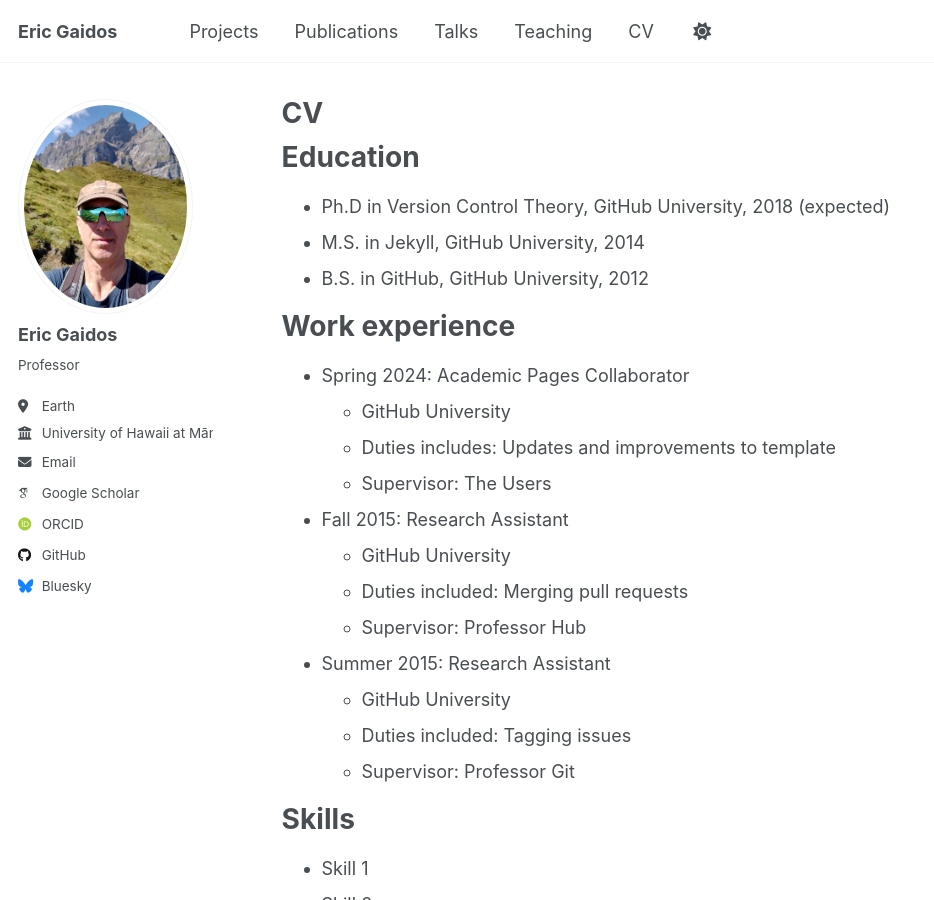
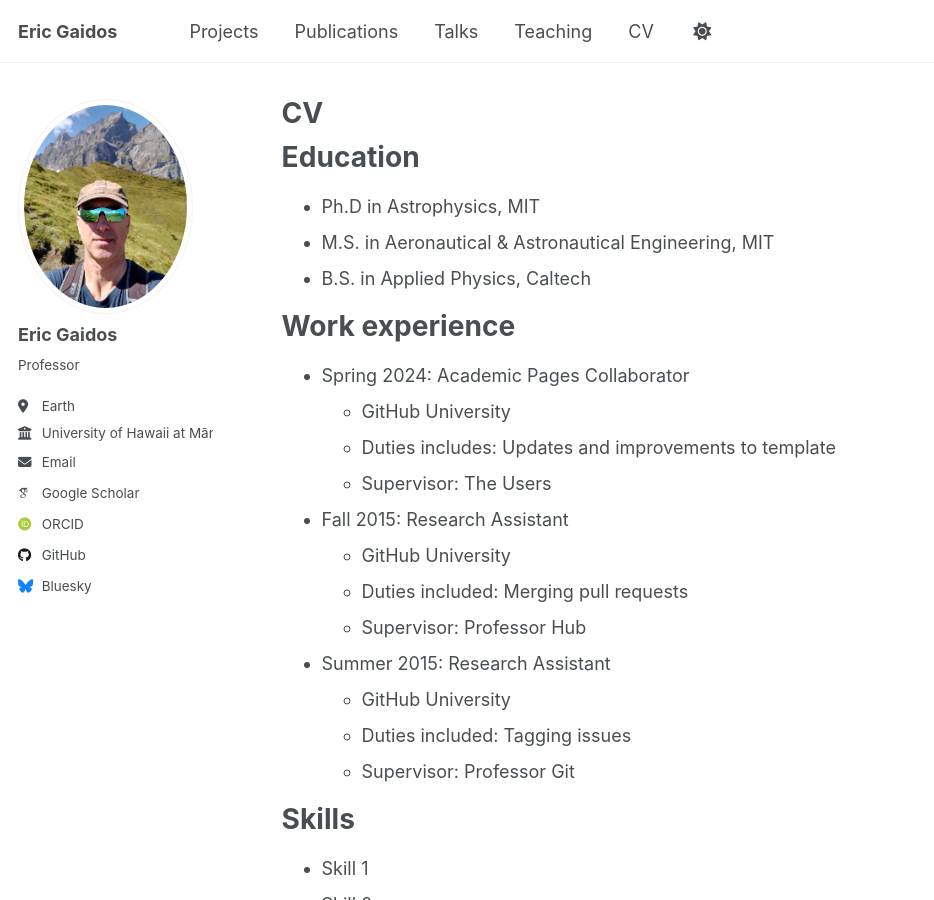
Before and after one commit to egaidos/egaidos.github.io, a Jekyll site: the page built from _pages/cv.md, in a window 1280 px wide and 900 px high. Shown: the whole window, without its empty margins (0-934 px from the left). Built offline with Jekyll 4.4.1, drawn with Linux system fonts in a browser that asks for light colours; some web fonts are replaced.

Commit message:
Update cv.md

```diff
--- a/_pages/cv.md
+++ b/_pages/cv.md
@@ -11,9 +11,9 @@
 
 Education
 ======
-* Ph.D in Version Control Theory, GitHub University, 2018 (expected)
-* M.S. in Jekyll, GitHub University, 2014
-* B.S. in GitHub, GitHub University, 2012
+* Ph.D in Astrophysics, MIT
+* M.S. in Aeronautical & Astronautical Engineering, MIT
+* B.S. in Applied Physics, Caltech
 
 Work experience
 ======
```
